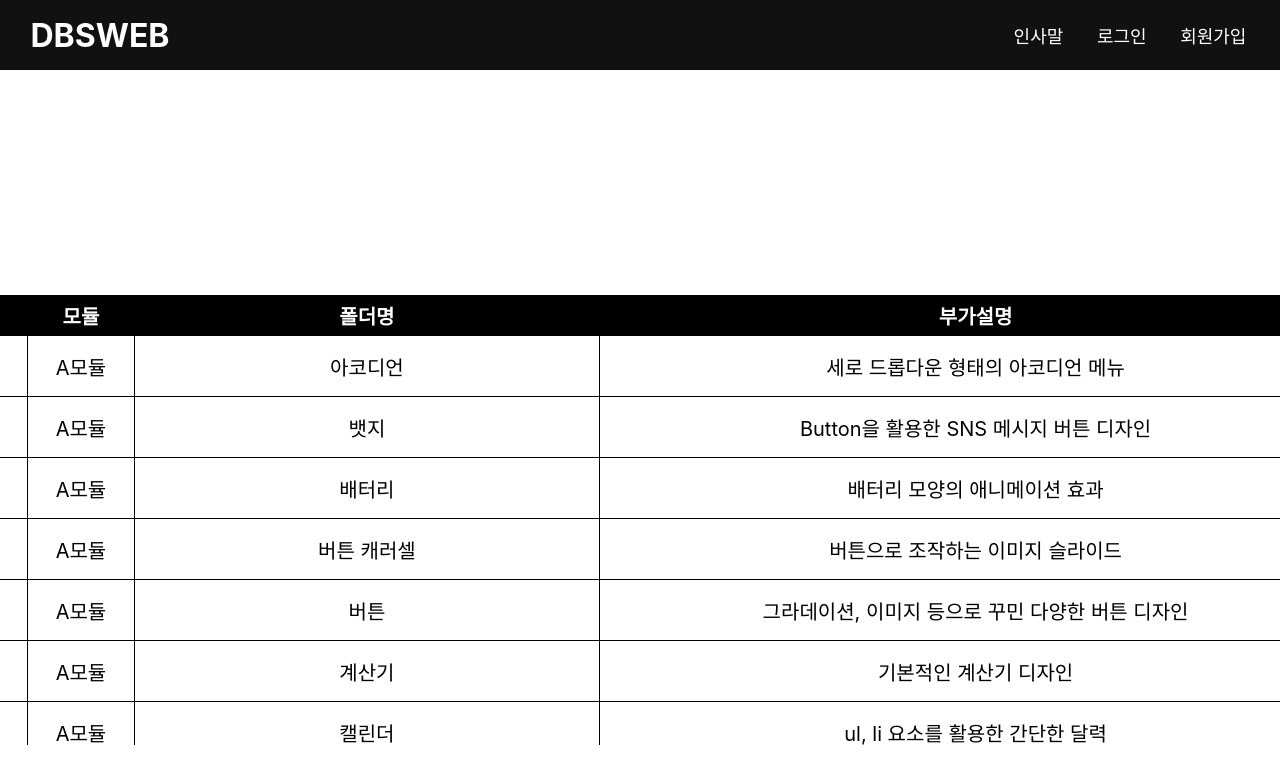
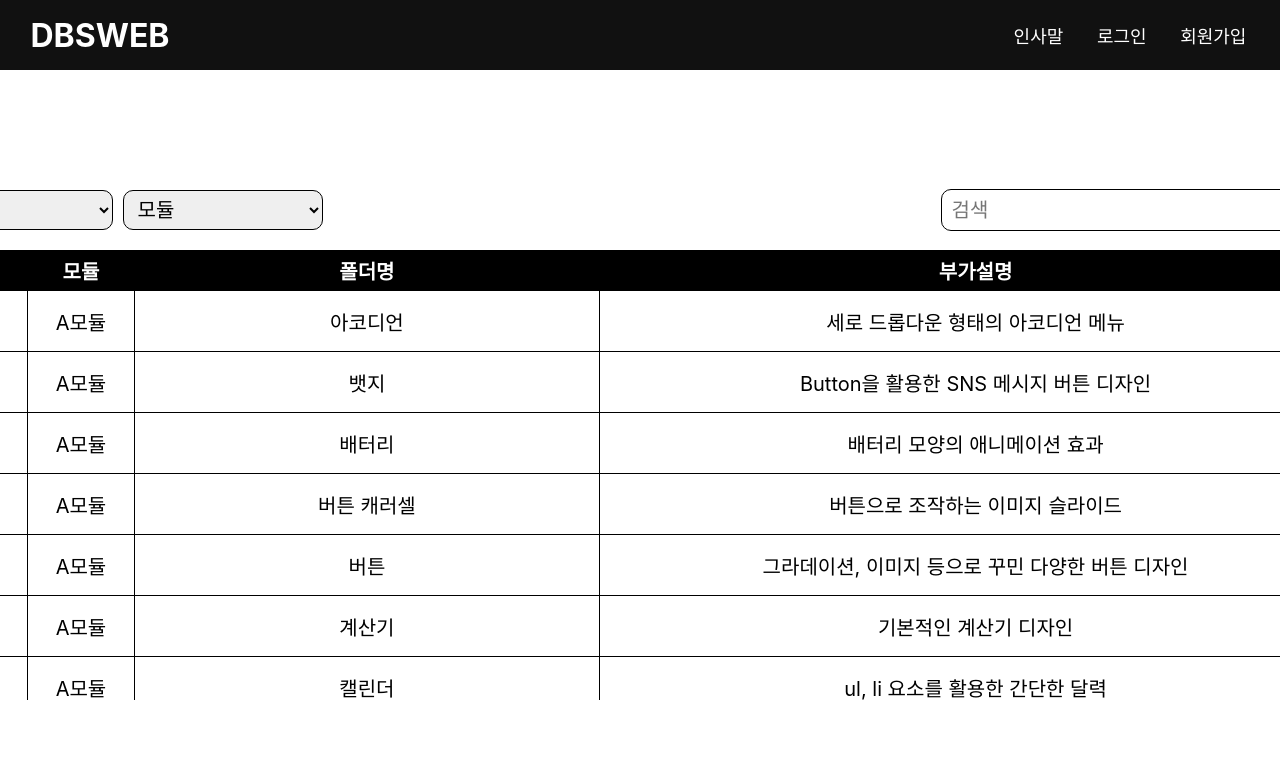
Before and after one commit to TaeWoongYoun/LMS, a React (Create React App) app: page / in a window 1280 px wide. Shown: the top 784 px of the page. Built offline with nearby package versions, Linux system fonts and the light colour scheme.

Commit message:
feat : Add filter function

```diff
--- a/src/App.css
+++ b/src/App.css
@@ -43,22 +43,50 @@ nav ul{
 
 .page1{
   width: 100%;
-  height: 900px;
+  height: calc(100vh - 70px);
   display: grid;
   place-content: center;
+}
+
+section{
+  width: 1440px;
+  height: 80px;
+  display: flex;
+  justify-content: space-between;
+  align-items: center;
+}
+
+section select{
+  width: 200px;
+  height: 40px;
+  border: 1px solid black;
+  padding-left: 10px;
+  margin-right: 10px;
+  font-size: 20px;
+  border-radius: 10px;
+}
+
+section input{
+  width: 400px;
+  padding-left: 10px;
+  height: 40px;
+  border: 1px solid black;
+  border-radius: 10px;
+  font-size: 20px;
 }
 
 .table-area{
   width: 1455px;
   height: 450px;
-  overflow-y: scroll;
+  overflow-y: auto;
   font-size: 20px;
 }
 
 table {
   width: 1440px;
   border-collapse: collapse;
-  border-radius: 10px;
+  border-top-left-radius: 10px;
+  border-top-right-radius: 10px;
   overflow: hidden;
 }
 
--- a/src/App.js
+++ b/src/App.js
@@ -9,6 +9,11 @@ function App() {
   const [cssCode, setCssCode] = useState('');
   const [jsCode, setJsCode] = useState('');
   const [showModal, setShowModal] = useState(false);
+
+  // 새로운 state 추가
+  const [searchTerm, setSearchTerm] = useState('');
+  const [selectedLevel, setSelectedLevel] = useState('');
+  const [selectedModule, setSelectedModule] = useState('');
 
   const handleSelect = async (data) => {
     setSelected(data);
@@ -58,6 +63,15 @@ function App() {
     setShowModal(false);
   };
 
+  // 검색 및 필터링에 맞는 데이터 필터링
+  const filteredData = iframeData.filter(item => {
+    const matchesSearch = item.name.includes(searchTerm);
+    const matchesLevel = selectedLevel ? item.level === parseInt(selectedLevel) : true;
+    const matchesModule = selectedModule ? item.module === selectedModule : true;
+
+    return matchesSearch && matchesLevel && matchesModule;
+  });
+
   return (
     <div className="App">
       <header>
@@ -73,6 +87,25 @@ function App() {
         </nav>
       </header>
       <div className="page1">
+        <section>
+          <div>
+            <select onChange={(e) => setSelectedLevel(e.target.value)} defaultValue="">
+              <option value="" disabled>난이도</option>
+              <option value="0">Lv. 0</option>
+              <option value="1">Lv. 1</option>
+              <option value="2">Lv. 2</option>
+              <option value="3">Lv. 3</option>
+              <option value="4">Lv. 4</option>
+              <option value="5">Lv. 5</option>
+            </select>
+            <select onChange={(e) => setSelectedModule(e.target.value)} defaultValue="">
+              <option value="" disabled>모듈</option>
+              <option value="A">A모듈</option>
+              <option value="B">B모듈</option>
+            </select>
+          </div>
+          <input type="text" placeholder="검색"value={searchTerm}onChange={(e) => setSearchTerm(e.target.value)}/>
+        </section>
         <div className="table-area">
           <table className="module-table">
             <thead>
@@ -84,7 +117,7 @@ function App() {
               </tr>
             </thead>
             <tbody>
-              {iframeData.map((item, index) => (
+              {filteredData.map((item, index) => (
                 <tr key={index} onClick={() => handleSelect(item)} className="table-row">
                   <td>Lv. {item.level}</td>
                   <td>{item.module}모듈</td>
```
Lines whose indentation alone changed are shown as unchanged.
